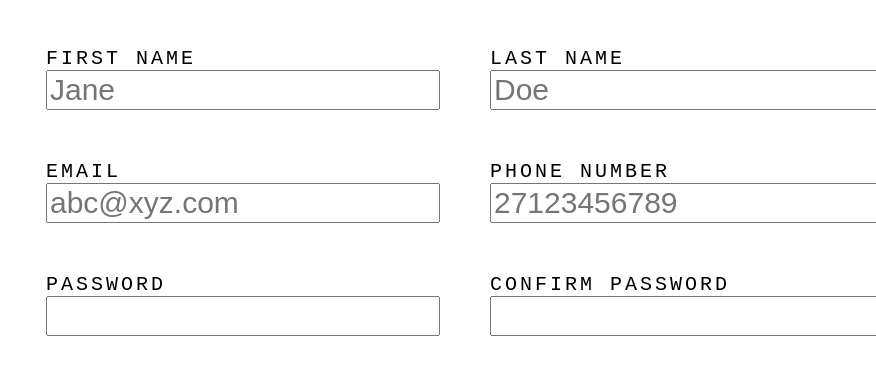
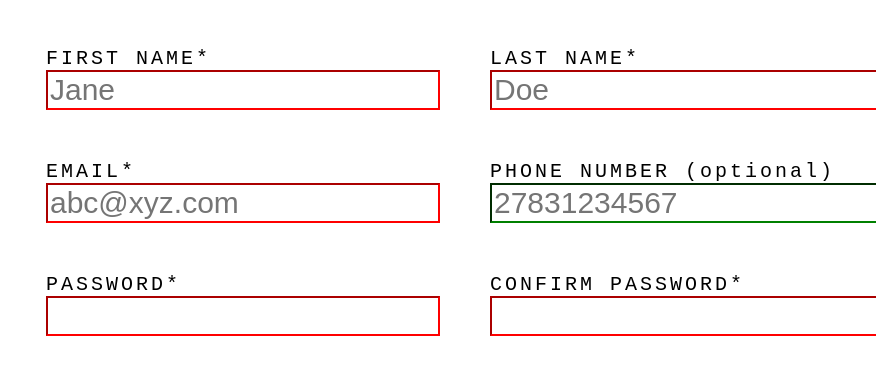
Before and after one commit to AphiweNgubane/sign-up-form, a plain HTML site: page index.html in a window 1280 px wide. Shown: the part 428-801 px from the top of the page, 404-1280 px from the left. Drawn offline with Linux system fonts and the light colour scheme.

Commit message:
Add validations and requirements

```diff
--- a/index.html
+++ b/index.html
@@ -21,33 +21,33 @@
         <form action="example.com/path" method="post">
             <div id="userInfoBlock">
                 <div class="userInfo">
-                    <label for="first_name">FIRST NAME</label>
-                    <input type="text" id="first_name" name="first_name" placeholder="Jane">
+                    <label for="first_name">FIRST NAME*</label>
+                    <input type="text" id="first_name" name="first_name" placeholder="Jane" required>
                 </div>
 
                 <div class="userInfo">
-                    <label for="last_name">LAST NAME</label>
-                    <input type="text" id="last_name" name="last_name" placeholder="Doe">
+                    <label for="last_name">LAST NAME*</label>
+                    <input type="text" id="last_name" name="last_name" placeholder="Doe" required>
                 </div>
 
                 <div class="userInfo">
-                    <label for="email_address">EMAIL</label>
-                    <input type="email" id="email_address" name="email_address" placeholder="abc@xyz.com">
+                    <label for="email_address">EMAIL*</label>
+                    <input type="email" id="email_address" name="email_address" placeholder="abc@xyz.com" required>
                 </div>
 
                 <div class="userInfo">
-                    <label for="phone_number">PHONE NUMBER</label>
-                    <input type="text" id="phone_number" name="phone_number" placeholder="27123456789">
+                    <label for="phone_number">PHONE NUMBER (optional)</label>
+                    <input type="text" id="phone_number" name="phone_number" placeholder="27831234567" pattern="[2][7][0-9]{9}">
                 </div>
 
                 <div class="userInfo">
-                    <label for="user_password">PASSWORD</label>
-                    <input type="password" id="user_password" name="password">
+                    <label for="user_password">PASSWORD*</label>
+                    <input type="password" id="user_password" name="password" minlength="10" maxlength="20" required>
                 </div>
 
                 <div class="userInfo">
-                    <label for="confirm_password">CONFIRM PASSWORD</label>
-                    <input type="password" id="confirm_password" name="confirm_password">
+                    <label for="confirm_password">CONFIRM PASSWORD*</label>
+                    <input type="password" id="confirm_password" name="confirm_password" minlength="10" maxlength="20" required>
                 </div>
             </div>
 
--- a/style.css
+++ b/style.css
@@ -47,10 +47,23 @@ form {
 
 label {
     letter-spacing: 3px;
+    font-weight: 500;
 }
 
 input {
     font-size: 30px;
+}
+
+input:focus {
+    border-color: rgb(53, 51, 158);
+}
+
+input:invalid {
+    border-color: red;
+}
+
+input:valid {
+    border-color: green;
 }
 
 button {
@@ -63,6 +76,11 @@ button {
     border-radius: 15px;
 }
 
+button:hover {
+    background-color: orangered;
+    cursor: pointer;
+}
+
 p {
     font-size: 23px;
 }
```
